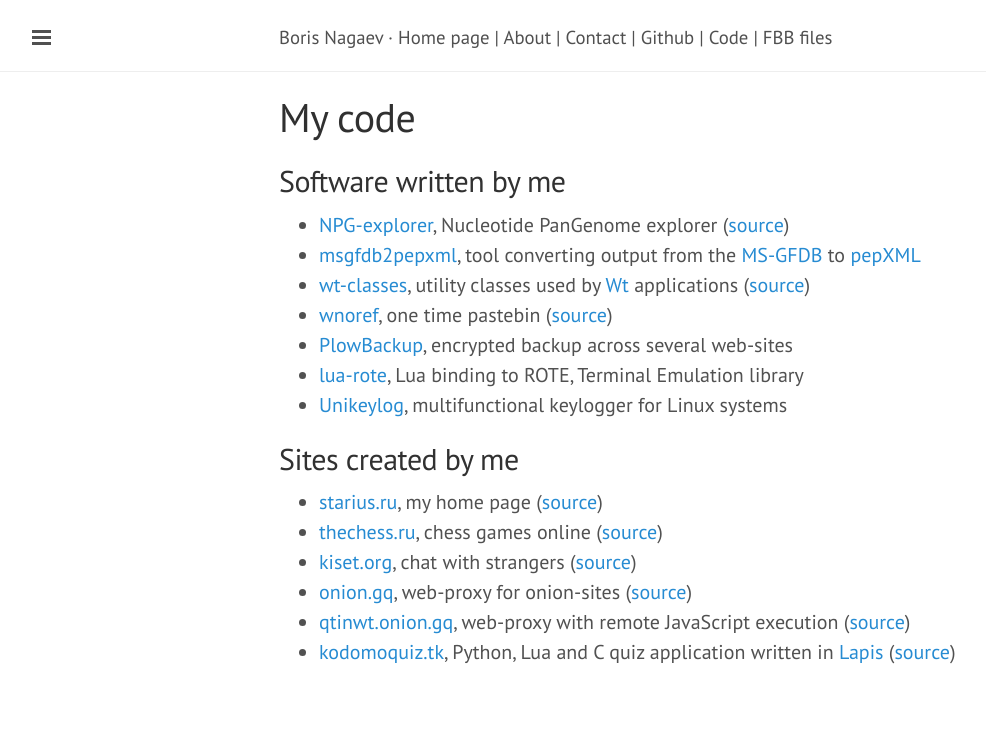
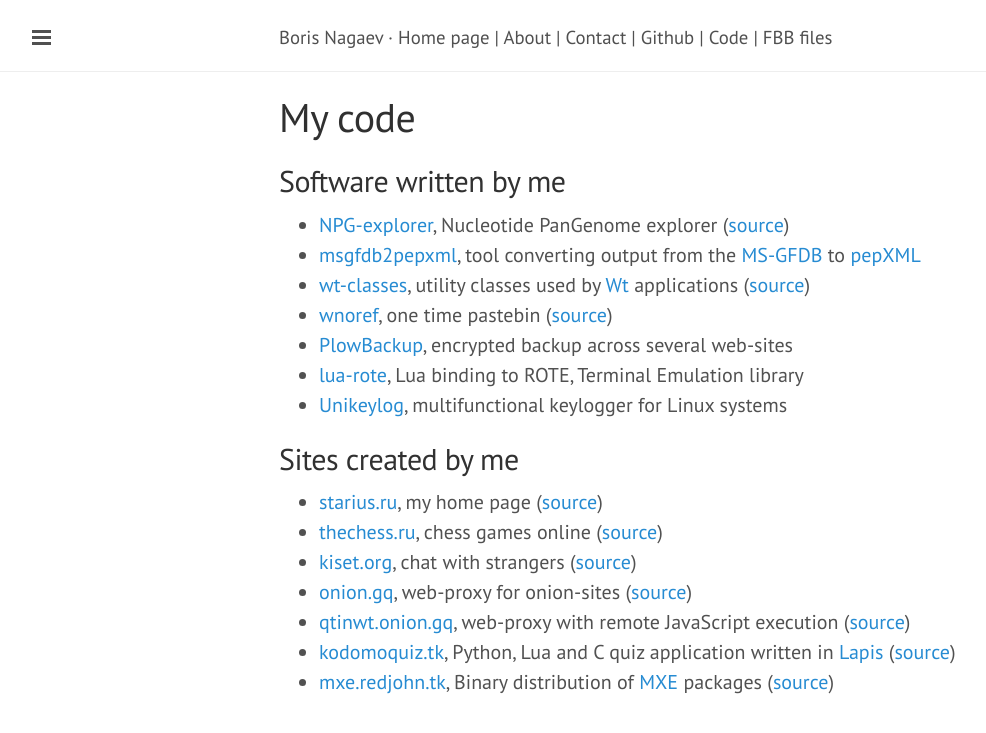
Before and after one commit to starius/starius.github.io, a Jekyll site: the page built from code.md, in a window 1280 px wide. Shown: the top 733 px of the page, without its empty margins (1-987 px from the left). Built offline with Jekyll 4.4.1, drawn with Linux system fonts in a browser that asks for light colours; Markdown is read by kramdown in place of the engine named in the settings.

Commit message:
code: add site mxe.redjohn.tk

```diff
--- a/code.md
+++ b/code.md
@@ -49,6 +49,8 @@ title: My code
  * [kodomoquiz.tk][kodomoquiz], Python, Lua and C quiz
     application written in [Lapis][lapis]
     ([source][kodomoquiz-src])
+ * [mxe.redjohn.tk][mxedeb], Binary distribution of [MXE][mxe]
+    packages ([source][mxedeb-src])
 
 [homepage]: https://starius.ru
 [homepage-src]: https://github.com/starius/starius.github.io
@@ -63,3 +65,6 @@ title: My code
 [kodomoquiz]: http://kodomoquiz.tk
 [kodomoquiz-src]: https://github.com/starius/kodomoquiz
 [lapis]: http://leafo.net/lapis/
+[mxedeb]: http://mxe.redjohn.tk/
+[mxedeb-src]: https://github.com/mxe/mxe/blob/master/tools/build-pkg.lua
+[mxe]: http://mxe.cc
```
